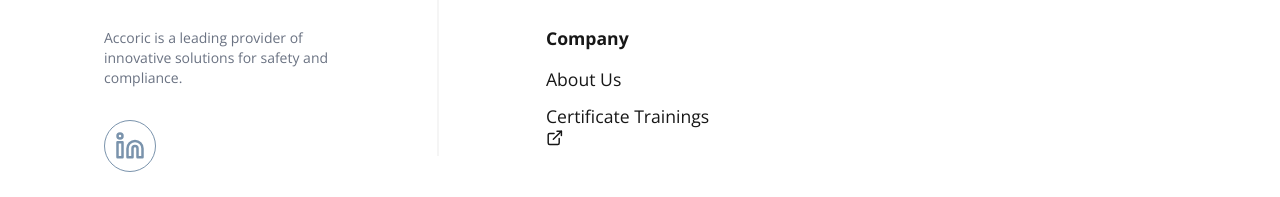
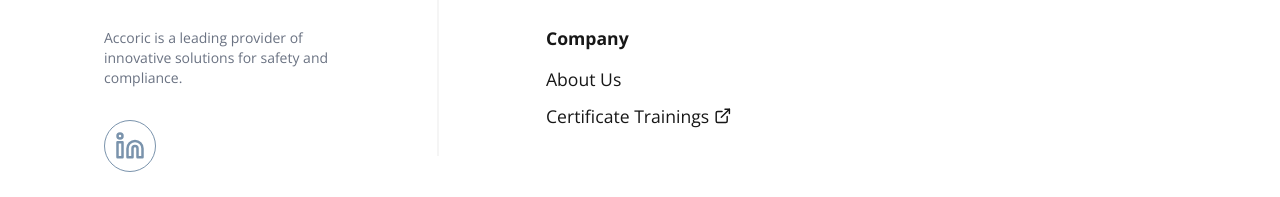
Before and after one commit to fastlinesafetytraining/accoric, a Next.js app: page / in a window 1280 px wide. Shown: the part 6162-6359 px from the top of the page. Built offline with nearby package versions, Linux system fonts and the light colour scheme; no server answers.

Commit message:
Enhance footer link styles by adding flexbox properties for better alignment and spacing. This update improves the visual consistency and usability of footer links.

```diff
--- a/styles/globals.css
+++ b/styles/globals.css
@@ -129,6 +129,9 @@ footer .link-list li:first-child {
 
 footer a {
 	text-decoration: none;
+	display: flex;
+	align-items: center;
+	gap: 5px;
 }
 
 footer a:hover {
```
